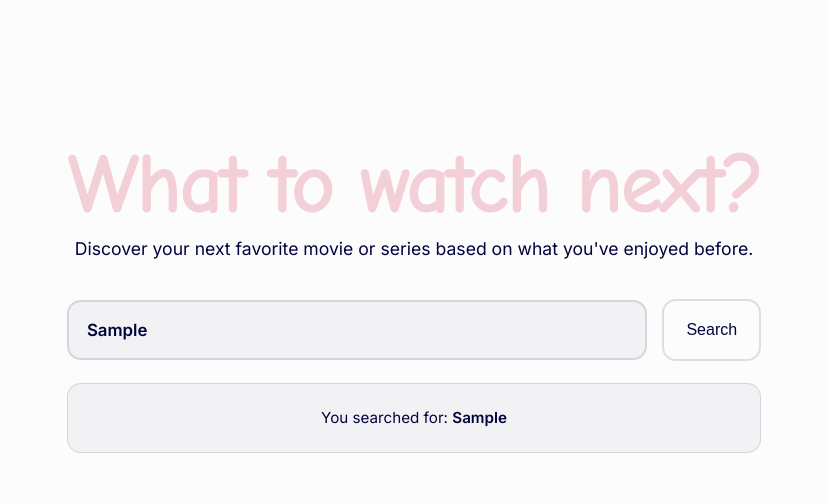
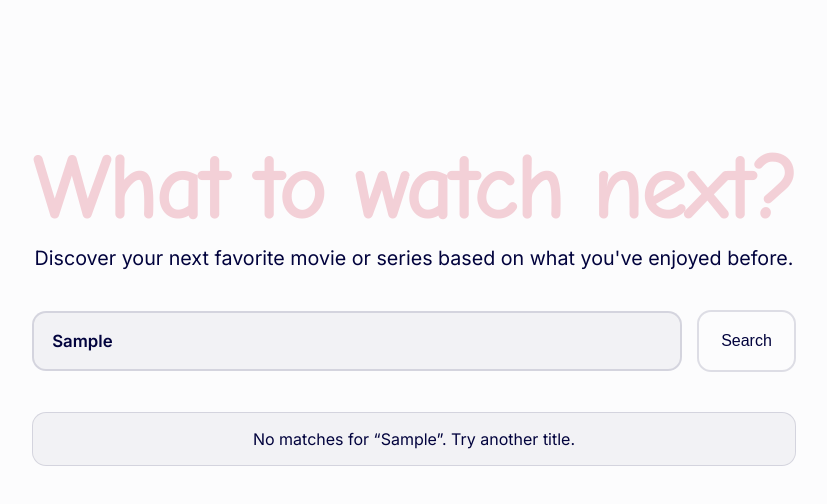
Before and after one commit to dmolinsky/what-to-watch-next-frontend, a React (Vite) app: page / in a window 1280 px wide. Both pictures are taken after typing "Sample" into the empty fields and a click on the button "Search". Shown: the top 504 px of the page, without its empty margins (226-1053 px from the left). Built offline with nearby package versions, Linux system fonts and the light colour scheme.

Commit message:
add: mock result cards and result grid

```diff
--- /dev/null
+++ b/src/components/RecommendationCard.tsx
@@ -0,0 +1,18 @@
+import "../styles/components/recommendation-card.css";
+
+type RecommendationCardProps = {
+  title: string;
+  index: number;
+};
+
+export function RecommendationCard({ title, index }: RecommendationCardProps) {
+  return (
+    <article
+      className="rec-card rec-card--enter"
+      style={{ animationDelay: `${index * 90}ms` }}
+      aria-label={`Recommendation: ${title}`}
+    >
+      <h3 className="rec-title">{title}</h3>
+    </article>
+  );
+}
--- /dev/null
+++ b/src/components/ResultsPanel.tsx
@@ -0,0 +1,50 @@
+import "../styles/components/results-panel.css";
+import { RecommendationCard } from "./RecommendationCard";
+
+export type RecommendationItem = {
+  title: string;
+};
+
+export type ResultsState =
+  | { status: "idle" }
+  | { status: "no_match"; query: string }
+  | { status: "has_results"; query: string; items: RecommendationItem[] };
+
+type ResultsPanelProps = {
+  state: ResultsState;
+};
+
+export function ResultsPanel({ state }: ResultsPanelProps) {
+  if (state.status === "idle") return null;
+
+  if (state.status === "no_match") {
+    return (
+      <section className="results-panel" aria-live="polite">
+        <p className="results-empty">
+          No matches for <span className="results-query">“{state.query}”</span>.
+          Try another title.
+        </p>
+      </section>
+    );
+  }
+
+  return (
+    <section className="results-panel" aria-live="polite">
+      <header className="results-header">
+        <div>
+          <h2 className="results-title">Recommendations based on “{state.query}”</h2>
+        </div>
+      </header>
+
+      <div className="results-grid">
+        {state.items.map((item, index) => (
+        <RecommendationCard
+            key={item.title}
+            title={item.title}
+            index={index}
+        />
+        ))}
+      </div>
+    </section>
+  );
+}
--- a/src/components/SearchBar.tsx
+++ b/src/components/SearchBar.tsx
@@ -1,4 +1,4 @@
-import { FormEvent, useId, useState } from "react";
+import { type FormEvent, useId, useState } from "react";
 import "../styles/components/search-bar.css";
 
 type SearchBarProps = {
--- a/src/pages/StartPage.tsx
+++ b/src/pages/StartPage.tsx
@@ -1,9 +1,54 @@
 import { useState } from "react";
+import "../styles/pages/start-page.css";
 import { SearchBar } from "../components/SearchBar";
-import "../styles/pages/start-page.css";
+import { ResultsPanel, type ResultsState, type RecommendationItem } from "../components/ResultsPanel";
+
+function getMockRecommendations(query: string): RecommendationItem[] | null {
+  const q = query.toLowerCase();
+
+  const presets: Record<string, string[]> = {
+    gilmore: [
+      "Sweet Magnolias",
+      "Hart of Dixie",
+      "Virgin River",
+      "The Marvelous Mrs. Maisel",
+      "Anne with an E",
+    ],
+    inception: [
+      "Interstellar",
+      "Shutter Island",
+      "Memento",
+      "Arrival",
+      "Blade Runner 2049",
+    ],
+    office: [
+      "Parks and Recreation",
+      "Brooklyn Nine-Nine",
+      "Superstore",
+      "Silicon Valley",
+      "Community",
+    ],
+  };
+
+  const matchKey = Object.keys(presets).find((key) => q.includes(key));
+  if (!matchKey) return null;
+
+  return presets[matchKey].map((title) => ({ title }));
+}
 
 export function StartPage() {
-  const [lastQuery, setLastQuery] = useState<string | null>(null);
+  const [results, setResults] = useState<ResultsState>({ status: "idle" });
+
+  function handleSearch(query: string) {
+    const items = getMockRecommendations(query);
+
+    if (!items) {
+      setResults({ status: "no_match", query });
+      return;
+    }
+
+    setResults({ status: "has_results", query, items });
+  }
 
   return (
     <main className="start-page">
@@ -11,20 +56,14 @@ export function StartPage() {
         <header className="start-header">
           <h1 className="start-title">What to watch next?</h1>
           <p className="start-lead">
-            Discover your next favorite movie or series based on what you've
-            enjoyed before.
+            Discover your next favorite movie or series based on what you've enjoyed
+            before.
           </p>
 
-          <SearchBar onSearch={(q) => setLastQuery(q)} />
+          <SearchBar onSearch={handleSearch} />
         </header>
 
-        {lastQuery && (
-          <section className="start-card">
-            <p className="start-body">
-              You searched for: <strong>{lastQuery}</strong>
-            </p>
-          </section>
-        )}
+        <ResultsPanel state={results} />
       </div>
     </main>
   );
--- /dev/null
+++ b/src/styles/components/recommendation-card.css
@@ -0,0 +1,55 @@
+.rec-card {
+  background: var(--surface);
+  border: 1px solid var(--border);
+  border-radius: var(--radius);
+  padding: 14px;
+  min-height: 200px;
+
+  transform-style: preserve-3d;
+  backface-visibility: hidden;
+}
+
+.rec-title {
+  margin: 0;
+  font-size: 1rem;
+  line-height: 1.3;
+  font-weight: 600;
+}
+
+@media (min-width: 768px) {
+  .rec-card {
+    padding: 16px;
+  }
+}
+
+/* Flip-in */
+.rec-card--enter {
+  opacity: 0;
+  transform: perspective(900px) rotateY(-90deg) translateY(10px) scale(0.98);
+  animation: flipIn 800ms cubic-bezier(0.2, 0.8, 0.2, 1) forwards;
+  will-change: transform, opacity;
+}
+
+@keyframes flipIn {
+  0% {
+    opacity: 0;
+    transform: perspective(900px) rotateY(-90deg) translateY(10px) scale(0.98);
+  }
+  60% {
+    opacity: 1;
+    transform: perspective(900px) rotateY(10deg) translateY(0) scale(1);
+  }
+  100% {
+    opacity: 1;
+    transform: perspective(900px) rotateY(0deg) translateY(0) scale(1);
+  }
+}
+
+/* Respect reduced motion */
+@media (prefers-reduced-motion: reduce) {
+  .rec-card--enter {
+    animation: none;
+    opacity: 1;
+    transform: none;
+  }
+}
--- /dev/null
+++ b/src/styles/components/results-panel.css
@@ -0,0 +1,66 @@
+.results-panel {
+  margin-top: 30px;
+  width: 100%;
+}
+
+.results-header {
+  display: flex;
+  align-items: flex-start;
+  justify-content: space-between;
+  gap: 12px;
+  margin-bottom: 12px;
+  text-align: left;
+}
+
+.results-title {
+  margin: 0;
+  font-size: 1.05rem;
+  font-weight: 600;
+}
+
+.results-query {
+  color: var(--text);
+}
+
+
+/* mobile: 1 col */
+.results-grid {
+  display: grid;
+    grid-template-columns: 1fr 1fr;
+    gap: 12px;
+}
+
+/* md: 2 cols */
+@media (min-width: 768px) {
+  .results-panel {
+    margin-top: 40px;
+  }
+
+  .results-grid {
+    gap: 14px;
+  }
+}
+
+/* lg: 3 cols */
+@media (min-width: 1024px) {
+  .results-grid {
+    grid-template-columns: 1fr 1fr 1fr;
+    gap: 16px;
+  }
+}
+
+.results-empty {
+  margin: 0;
+  padding: 14px 16px;
+  background: var(--surface);
+  border: 1px solid var(--border);
+  border-radius: var(--radius);
+  color: var(--text-muted);
+  text-align: center;
+}
+
+@media (min-width: 768px) {
+  .results-empty {
+    padding: 16px 18px;
+  }
+}
--- a/src/styles/pages/start-page.css
+++ b/src/styles/pages/start-page.css
@@ -55,7 +55,7 @@
 
   .start-lead {
     max-width: 100%;
-    font-size: 1.1rem;
+    font-size: 1.23rem;
   }
 
   .start-card {
@@ -66,7 +66,7 @@
 /* lg */
 @media (min-width: 1024px) {
   .start-title {
-    font-size: 5rem;
+    font-size: 5.5rem;
   }
 
   .start-card {
```
